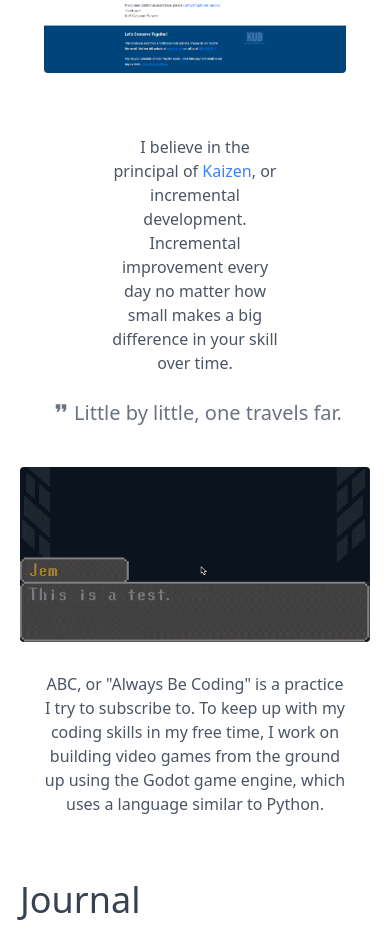
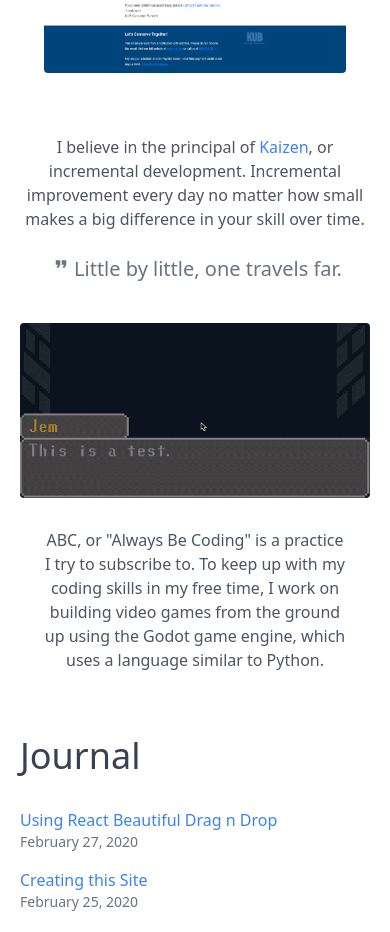
Before and after one commit to KaufmanDeveloper/kaufman-personal-site, a Next.js app: page / in a window 390 px wide. Shown: the part 1061-1993 px from the top of the page. Built offline with nearby package versions, Linux system fonts and the light colour scheme.

Commit message:
fix: Correct small spacing issues

```diff
--- a/pages/about-me/index.jsx
+++ b/pages/about-me/index.jsx
@@ -8,6 +8,8 @@ import {
 import List from "../../components/List";
 
 export default function AboutMe() {
+  const sectionalMarginBottom = "mb-6 lg:mb-10";
+
   return (
     <Layout>
       <div className="w-full lg:w-9/12">
@@ -87,7 +89,7 @@ export default function AboutMe() {
 
         <SectionSubHeader>Education</SectionSubHeader>
 
-        <SectionContent className="mt-4">
+        <SectionContent className={`mt-4 ${sectionalMarginBottom}`}>
           I graduated with a Computer Science degree from Maryville College in
           2016.
         </SectionContent>
--- a/pages/index.jsx
+++ b/pages/index.jsx
@@ -77,7 +77,7 @@ export default function Home({ allPostsData }) {
       </div>
 
       <Section className={`${sectionalMargin} w-full`}>
-        <SectionContent className="w-1/2 ml-12 text-secondary text-center m-auto ml-auto">
+        <SectionContent className="w-full md:w-1/2 ml-12 text-secondary text-center m-auto ml-auto">
           I believe in the principal of{" "}
           <ContentLink href="https://en.wikipedia.org/wiki/Kaizen">
             Kaizen
```
